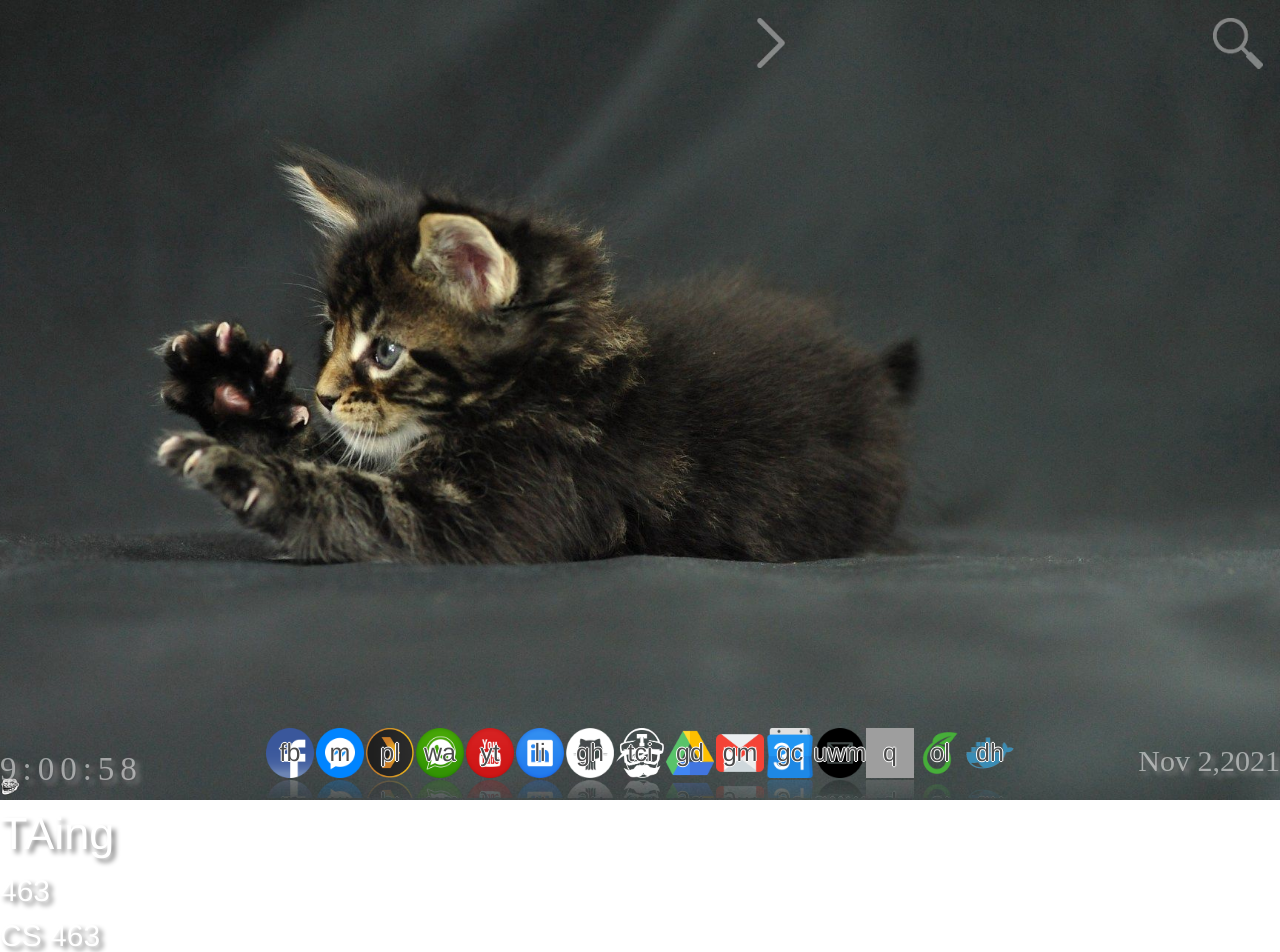
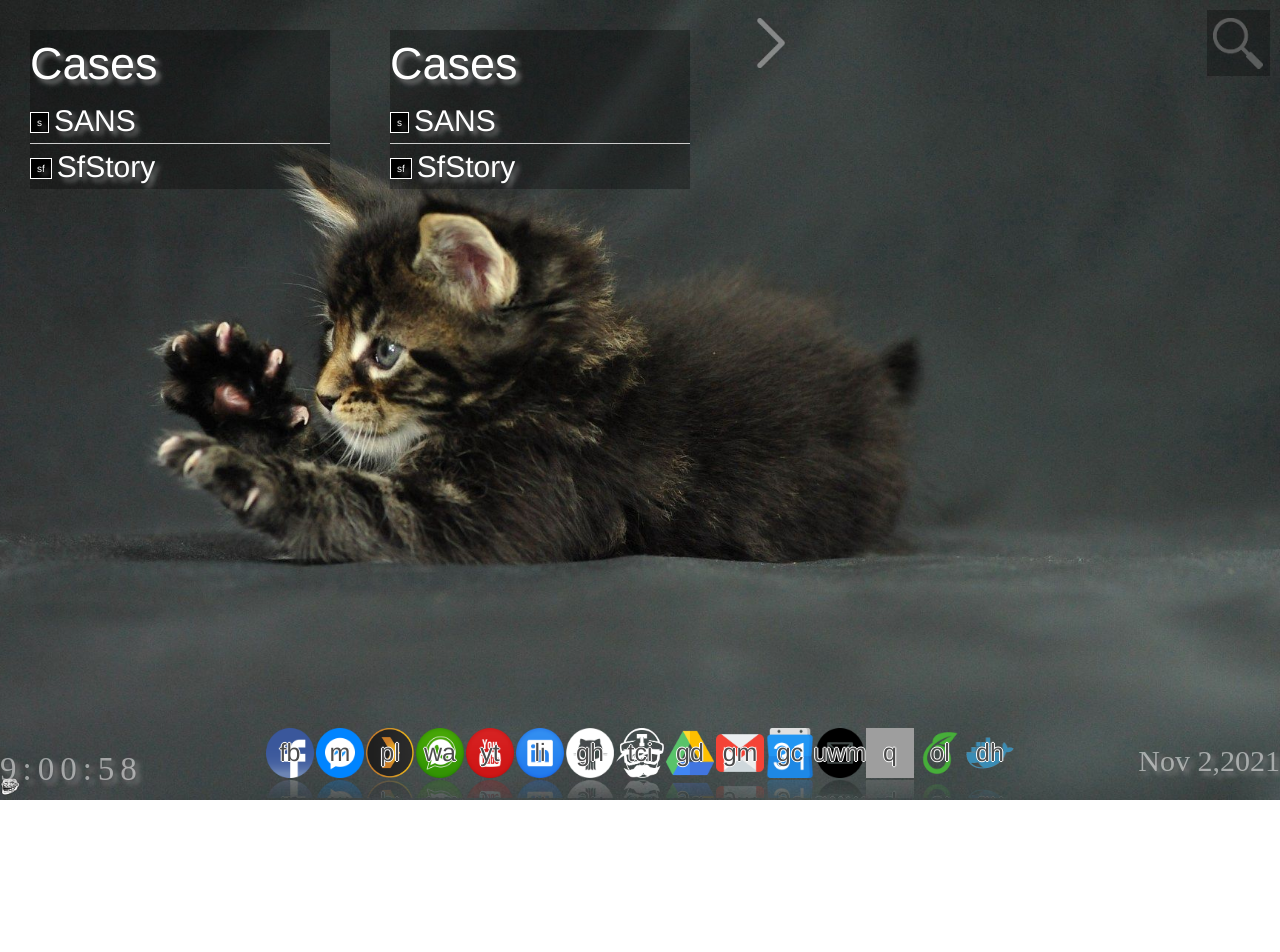
Before and after one commit to aishr/uni-startpage, a Vue app: page / in a window 1280 px wide. Shown: the top 952 px of the page. After the commit the page ends 800 px from the top, so only its background shows below. Built offline with nearby package versions, Linux system fonts and the light colour scheme; grey boxes are pictures that could not be loaded.

Commit message:
removed jquery, tested out quicklinks to full functionality

```diff
--- a/src/components/Dock.vue
+++ b/src/components/Dock.vue
@@ -1,5 +1,4 @@
 <script setup lang="ts">
-import $ from 'jquery';
 import DockIcon from './DockIcon.vue';
 interface dockIconInfo {
     title: string,
--- a/src/components/Home.vue
+++ b/src/components/Home.vue
@@ -1,5 +1,4 @@
 <script setup lang="ts">
-import $ from 'jquery';
 import MarksVue from './Marks.vue';
 import DockVue from './Dock.vue';
 import TimeAndDay from './TimeAndDay.vue';
@@ -9,16 +8,17 @@ function getRandomInt(max:number) {
     return (Math.floor(Math.random() * Math.floor(max))) + 1;
 }
 let maxBackground:number = 50;
-var image: string = `url(/src/assets/backgrounds/cat${getRandomInt(maxBackground)}.jpg)`;
+let image: string = `url(/src/assets/backgrounds/cat${getRandomInt(maxBackground)}.jpg)`;
 </script>
 
 <template>
-  <div class="bg" :style="{'background-image':image}"></div>
+  <div class="bg" :style="{'background-image':image}">
+  <QuickLinks/>
   <Search/>
   <MarksVue/>
   <DockVue/>
   <TimeAndDay/>
-  <QuickLinks/>
+  </div>
 </template>
 
 <style lang="scss">
--- a/src/components/QuickLinks.vue
+++ b/src/components/QuickLinks.vue
@@ -3,24 +3,38 @@
 
 <template>
     <div class="listdiv">
-      <h2>TAing</h2>
+      <h2>Cases</h2>
       <ul class="topul">
         <li class="topli">
-            <a href="https://www.student.cs.uwaterloo.ca/~se463/"><div class="textLabels">463</div>CS 463</a>
-            <ul class="underul">
-               <li class="underli">
-                 <a href="https://campuswire.com/c/G6A5F90C2/"><div class="textLabels">463cw</div>Campuswire</a>
-               </li>
-               <li class="underli">
-                 <a href="https://piazza.com/class/k9ta27cqmme6dn"><div class="textLabels">463pi</div>Piazza</a>
-               </li>
-            </ul>
+            <a href="sans/"><div class="textLabels">s</div>SANS</a>
+        </li>
+        <li class="topli">
+            <a href="go/sfstory"><div class="textLabels">sf</div>SfStory</a>
+        </li>
+      </ul>
+    </div>
+
+    <div class="listdiv">
+      <h2>Cases</h2>
+      <ul class="topul">
+        <li class="topli">
+            <a href="sans/"><div class="textLabels">s</div>SANS</a>
+        </li>
+        <li class="topli">
+            <a href="go/sfstory"><div class="textLabels">sf</div>SfStory</a>
         </li>
       </ul>
     </div>
 </template>
 
 <style lang="scss">
+.listdiv {
+        width: 300px;
+        margin: 30px;
+        display: inline-block;
+        vertical-align: top;
+        background-color: rgba(0,0,0,0.3);
+}
 h2 {
         font: 400 45px/1.5 Helvetica, Verdana, sans-serif;
         margin: 0;
@@ -79,5 +93,17 @@ h2 {
 .underli a:hover {
     font-size: 25px;
 }
+.textLabels {
+    display: inline-block;
+    background-color: black;
+    border: 1px solid white;
+    font-size: 10px;
+    margin-right: 5px;
+    padding: 6px 6px 0px 6px;
+    text-align: center;
+    vertical-align: middle;
+    line-height:8px;
+    height: 13px;
+}
 
 </style>
--- a/src/components/Search.vue
+++ b/src/components/Search.vue
@@ -123,6 +123,7 @@ input[type="text"] {
         z-index: 3;
         transition: width .4s cubic-bezier(0.000, 0.795, 0.000, 1.000);
         cursor: pointer;
+        background-color: rgba(0,0,0,0.3);
         &:focus {
         width: 400px;
         z-index: 1;
--- a/src/components/TimeAndDay.vue
+++ b/src/components/TimeAndDay.vue
@@ -1,7 +1,5 @@
 
 <script setup lang="ts">
-import { defineComponent } from '@vue/runtime-core';
-import { data } from 'jquery';
 function clock() {// We create a new Date object and assign it to a variable called "time".
     var daysOfTheWeek = {
         0 : "Sunday",
```
